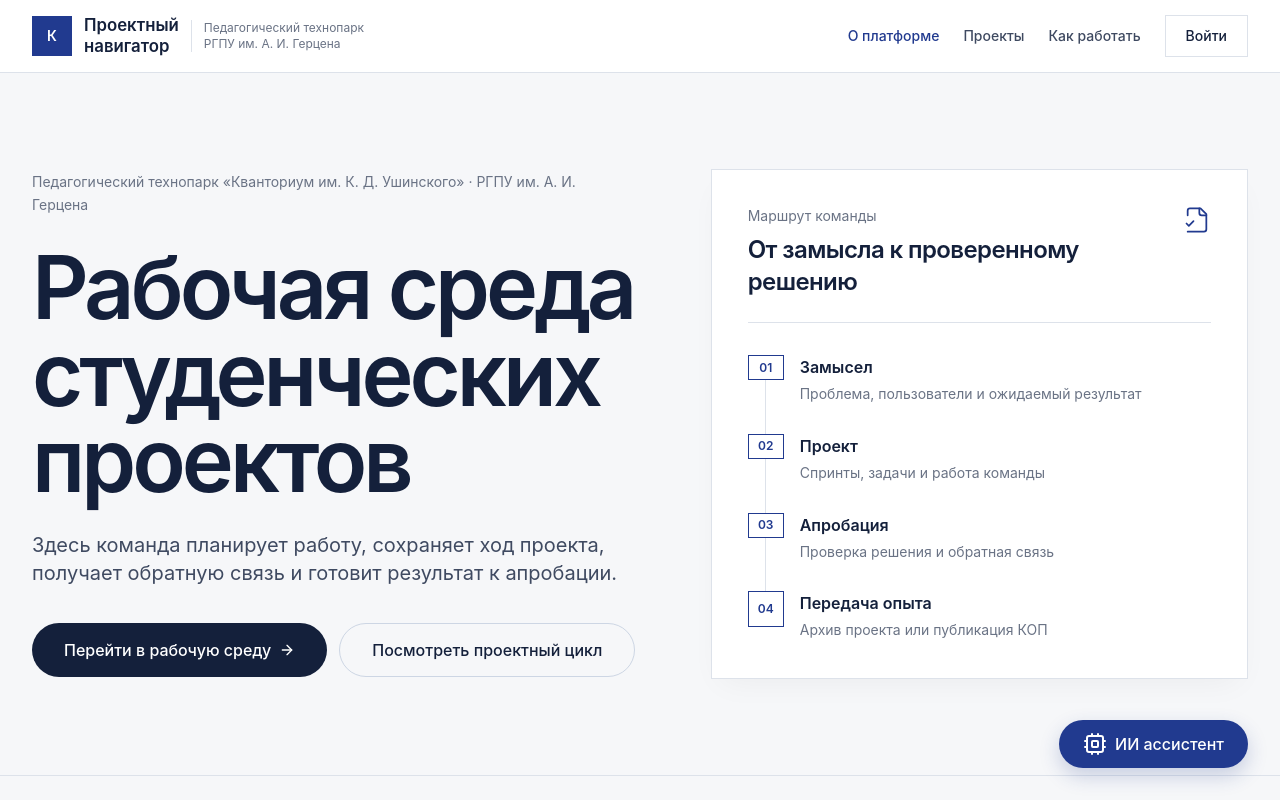
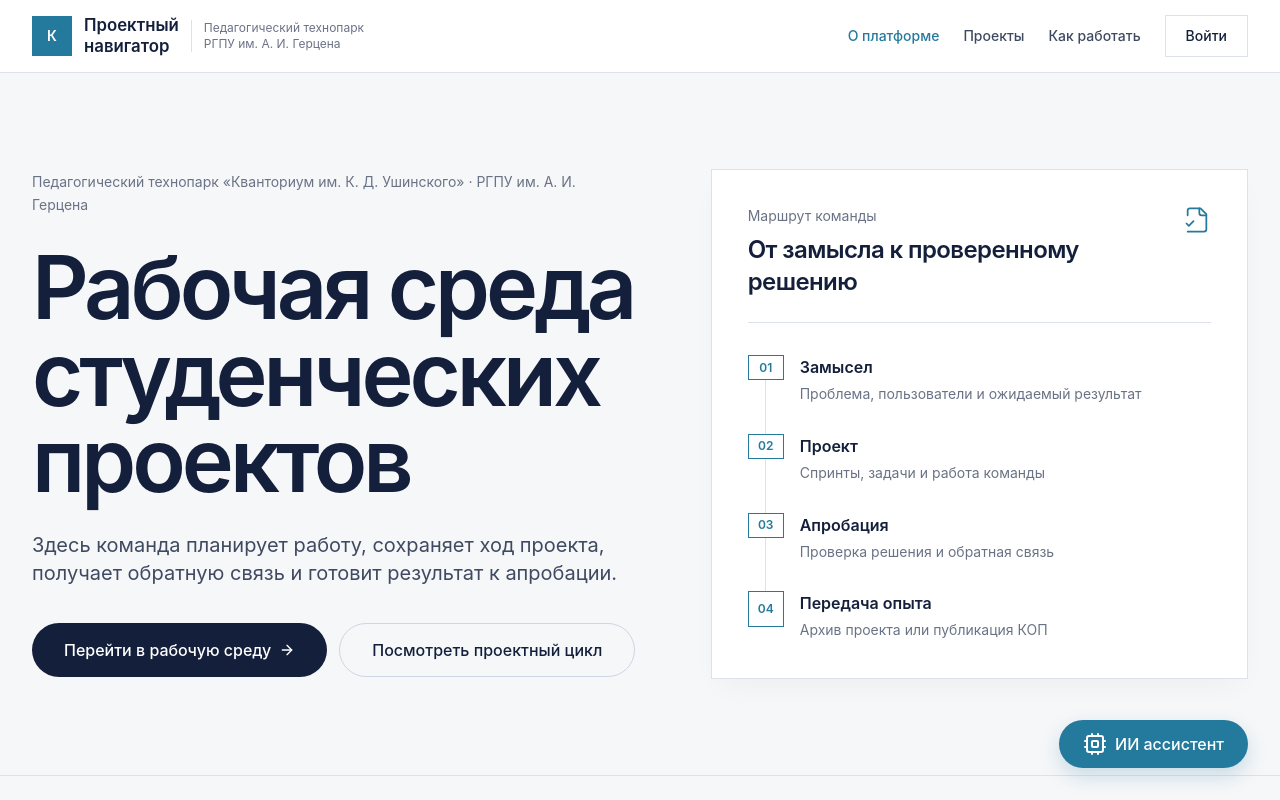
Before and after one commit to alisiatkc/kvant-next, a Next.js app: page / in a window 1280 px wide. Shown: the top 800 px of the page. Built offline with nearby package versions, Linux system fonts and the light colour scheme.

Commit message:
Use Technopark turquoise brand color

```diff
--- a/tailwind.config.ts
+++ b/tailwind.config.ts
@@ -14,9 +14,9 @@ const config: Config = {
       colors: {
         kv: {
           dark: '#14203B',
-          blue: '#213A8F',
+          blue: '#247A9C',
           gold: '#C6A15B',
-          cyan: '#1BAAE3',
+          cyan: '#64BDE1',
           orange: '#EC6600',
           green: '#00713C',
           bg: '#F6F7F9',
@@ -26,8 +26,8 @@ const config: Config = {
           muted: '#6A7385',
         },
         ai: {
-          primary: '#213A8F',
-          dark: '#142867',
+          primary: '#247A9C',
+          dark: '#185B75',
           light: '#EEF1F8',
         },
       },
@@ -39,7 +39,7 @@ const config: Config = {
         card: '0 12px 30px -10px rgba(0, 0, 0, 0.05)',
         'card-hover': '0 20px 32px -14px rgba(20, 32, 59, 0.16)',
         modal: '0 40px 70px -10px rgba(0, 0, 0, 0.3)',
-        'ai-btn': '0 8px 20px rgba(33, 58, 143, 0.22)',
+        'ai-btn': '0 8px 20px rgba(36, 122, 156, 0.22)',
         'ai-window': '0 25px 50px rgba(0, 0, 0, 0.2)',
         likes: '0 4px 10px rgba(255, 100, 100, 0.1)',
       },
```
